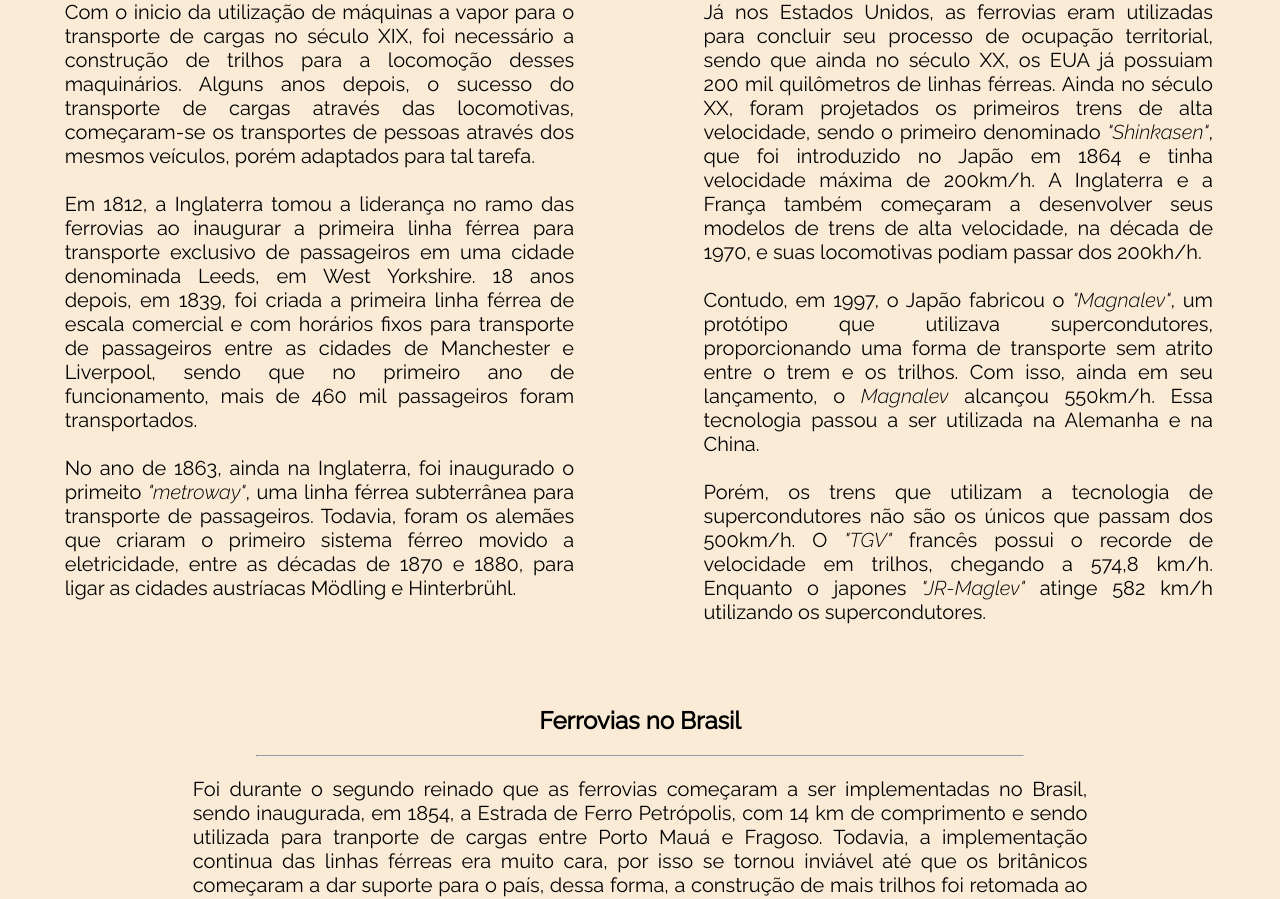
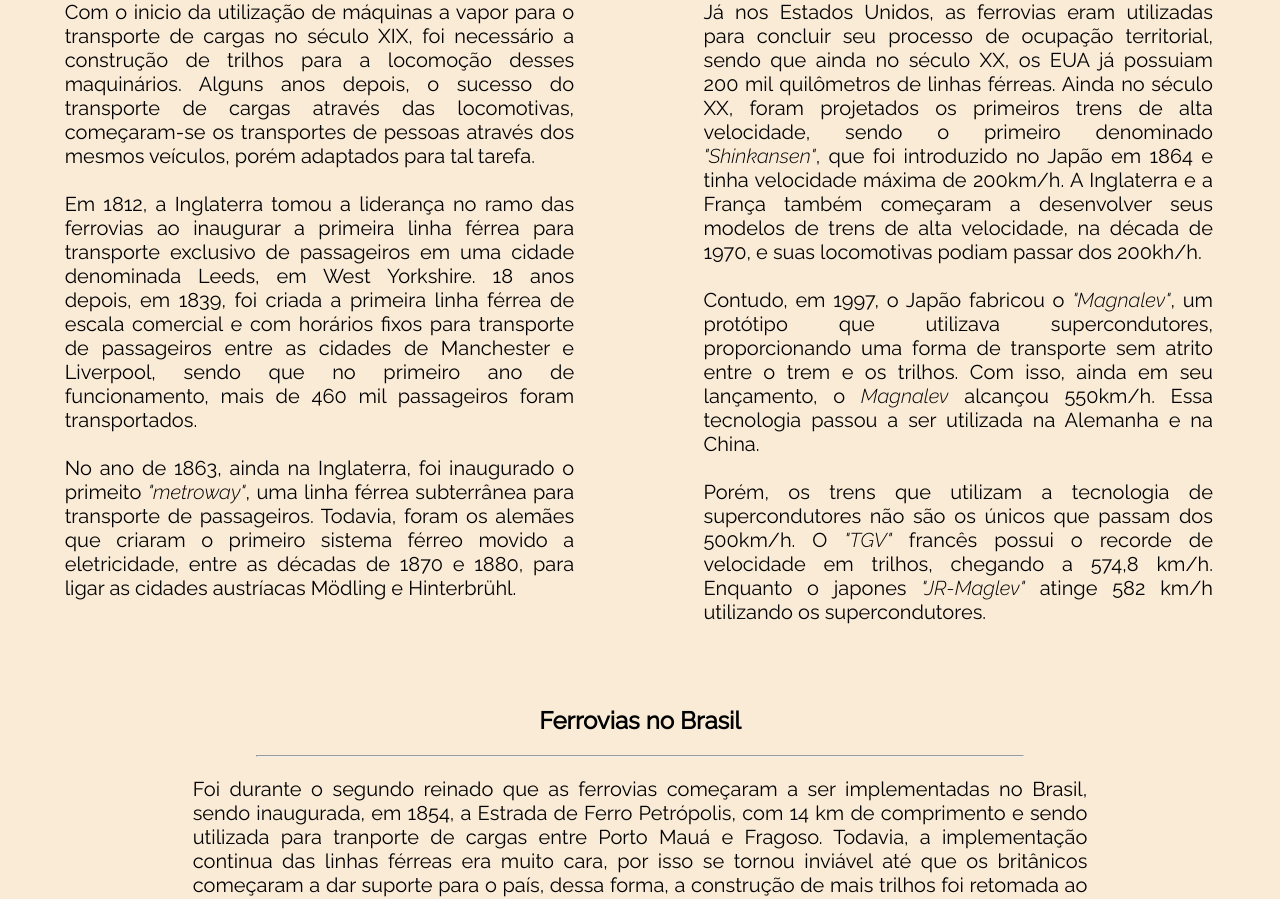
Before and after one commit to luisrissardo/ferrovias, a plain HTML site: page index.html in a window 1280 px wide. Shown: the part 940-1839 px from the top of the page. Drawn offline with Linux system fonts and the light colour scheme.

Commit message:
Update index.html

```diff
--- a/index.html
+++ b/index.html
@@ -47,7 +47,7 @@
         </div>
         <div class="coluna dois" style="background-color: antiquewhite; border: 1px transparent solid;">
             <p class="txtdiv">Já nos Estados Unidos, as ferrovias eram utilizadas para concluir seu processo de ocupação territorial, sendo que ainda no século XX, os EUA já possuiam 200 mil quilômetros de linhas férreas.
-            Ainda no século XX, foram projetados os primeiros trens de alta velocidade, sendo o primeiro denominado <i>"Shinkasen"</i>, que foi introduzido no Japão em 1864 e tinha velocidade máxima de 200km/h. A Inglaterra e a França também começaram a desenvolver seus modelos de trens de alta velocidade, na década de 1970, e suas locomotivas podiam passar dos 200kh/h. <br><br>
+            Ainda no século XX, foram projetados os primeiros trens de alta velocidade, sendo o primeiro denominado <i>"Shinkansen"</i>, que foi introduzido no Japão em 1864 e tinha velocidade máxima de 200km/h. A Inglaterra e a França também começaram a desenvolver seus modelos de trens de alta velocidade, na década de 1970, e suas locomotivas podiam passar dos 200kh/h. <br><br>
             Contudo, em 1997, o Japão fabricou o <i>"Magnalev"</i>, um protótipo que utilizava supercondutores, proporcionando uma forma de transporte sem atrito entre o trem e os trilhos. Com isso, ainda em seu lançamento, o <i>Magnalev</i> alcançou 550km/h. Essa tecnologia passou a ser utilizada na Alemanha e na China. <br><br>
             Porém, os trens que utilizam a tecnologia de supercondutores não são os únicos que passam dos 500km/h. O <i>"TGV"</i> francês possui o recorde de velocidade em trilhos, chegando a 574,8 km/h. Enquanto o japones <i>"JR-Maglev"</i> atinge 582 km/h utilizando os supercondutores.</p>
         </div>
```
